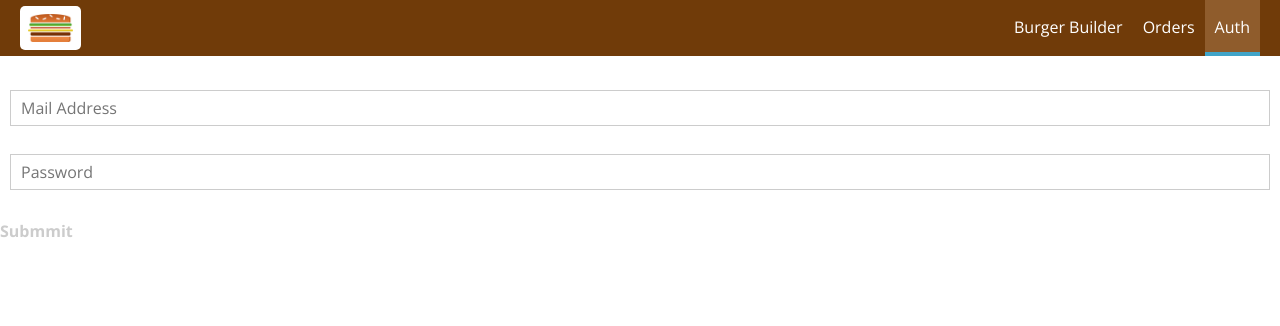
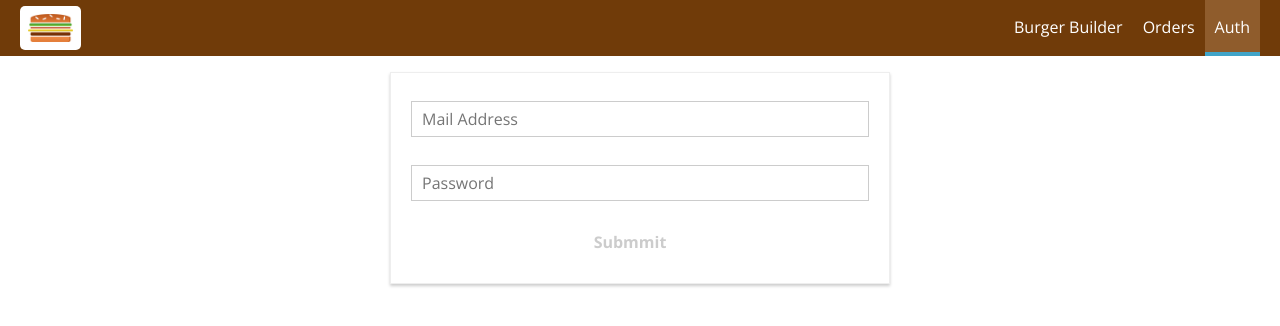
Before and after one commit to Xin0611/burger-builder, a React (Create React App) app: page /auth in a window 1280 px wide. Shown: the top 326 px of the page. Built offline with nearby package versions, Linux system fonts and the light colour scheme.

Commit message:
add style for Auth container

```diff
--- a/src/containers/Auth/Auth.js
+++ b/src/containers/Auth/Auth.js
@@ -2,6 +2,8 @@
 
 import Input from '../../components/UI/Input/input';
 import Button from '../../components/UI/Button/Button';
+
+import classes from './Auth.module.css';
 
 class Auth extends Component {
   state = {
@@ -45,7 +47,7 @@
       });
     }
     return (
-      <div>
+      <div className={classes.Auth}>
         <form>
         {formElementsArray.map(formElement => (
           <Input
--- /dev/null
+++ b/src/containers/Auth/Auth.module.css
@@ -0,0 +1,15 @@
+.Auth {
+    margin: 20px auto;
+    width: 80%;
+    text-align: center;
+    box-shadow: 0 2px 3px #ccc;
+    border: 1px solid #eee;
+    padding: 10px;
+    box-sizing: border-box;
+}
+
+@media (min-width: 600px) {
+    .Auth {
+        width: 500px;
+    }
+}
```
